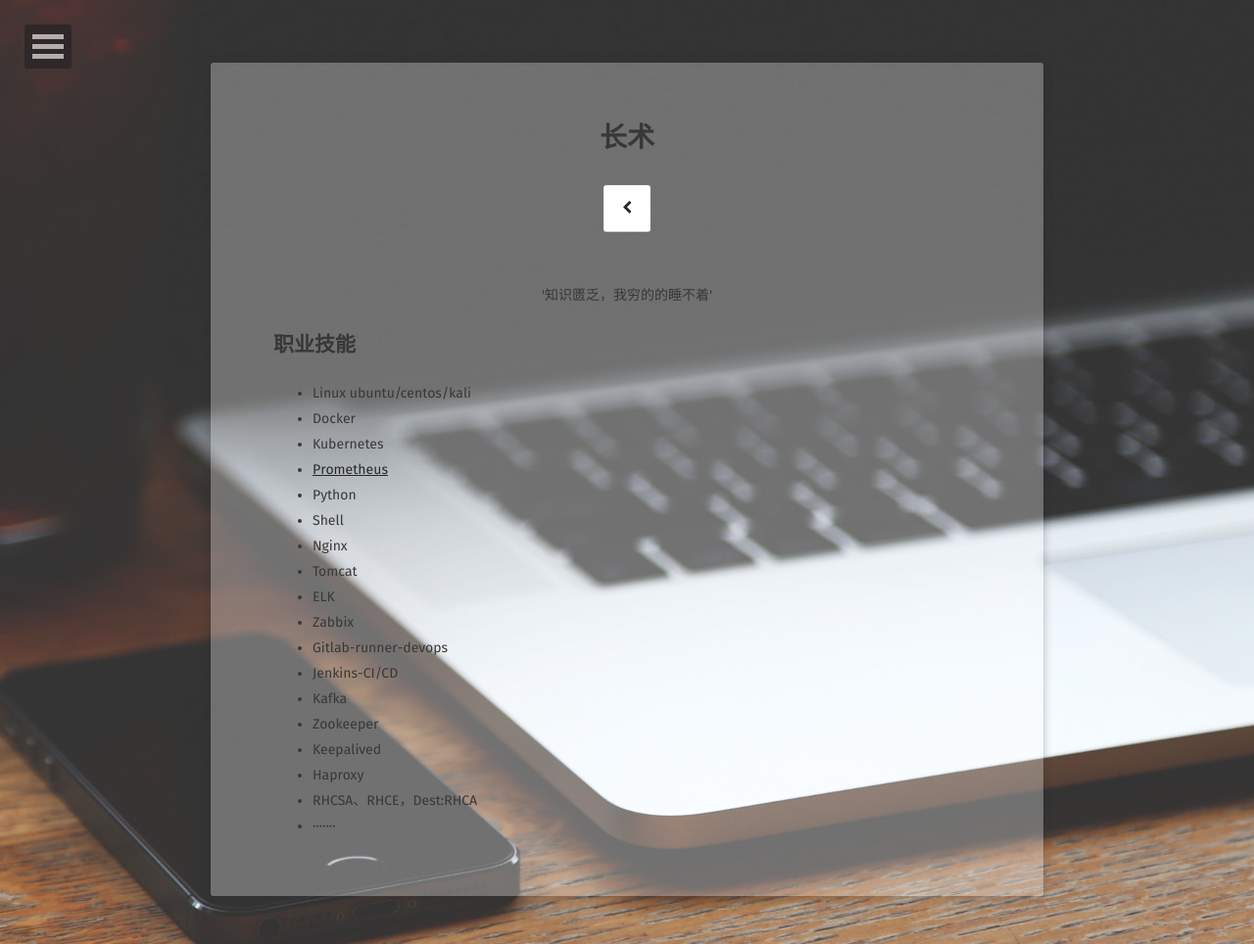
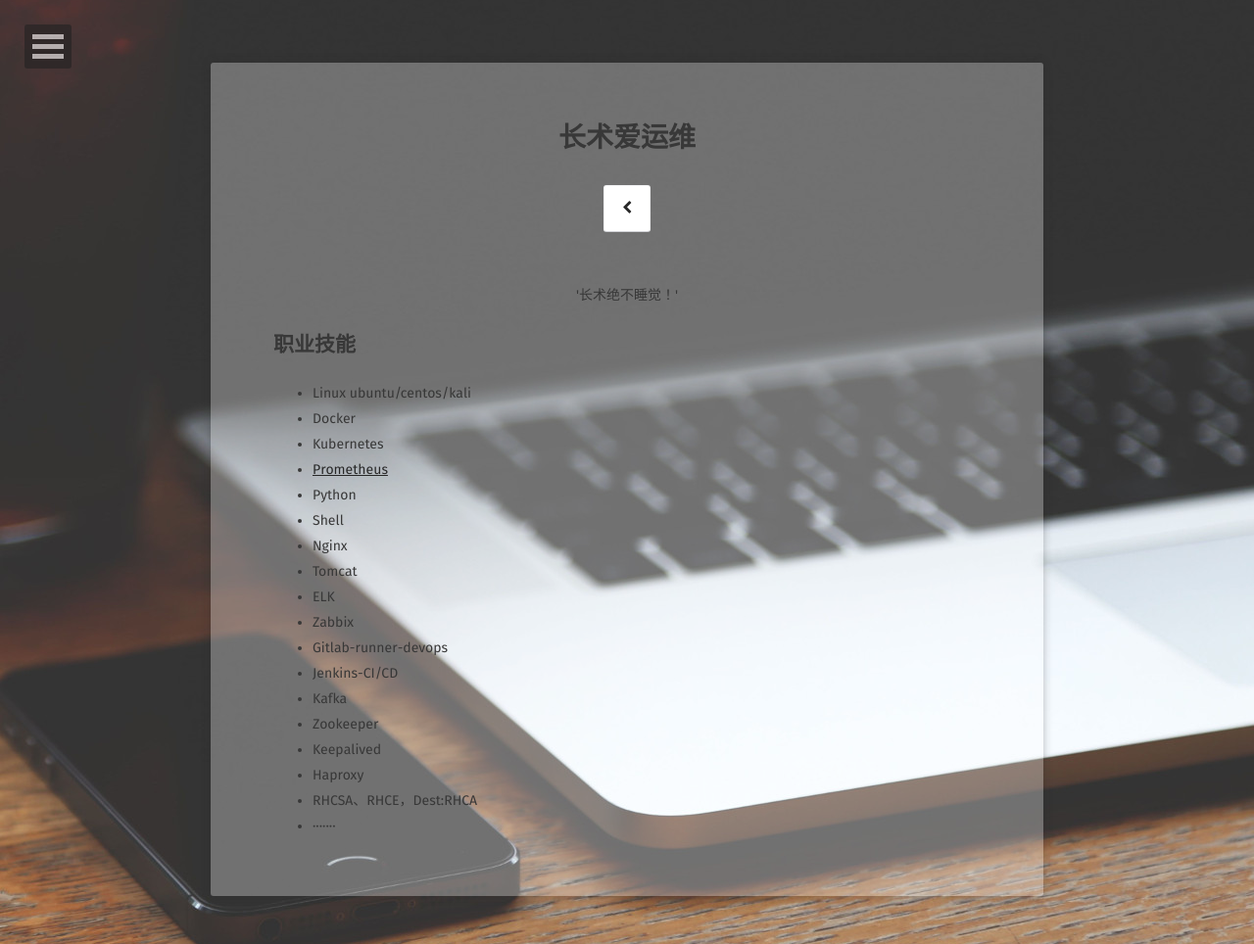
Before and after one commit to A17513081909/csz.github.io, a Jekyll site: the page built from about/index.md, in a window 1280 px wide. Shown: the whole page at 98% size. Built offline with Jekyll 4.4.1, drawn with Linux system fonts in a browser that asks for light colours; some web fonts are replaced.

Commit message:
Update index.md

```diff
--- a/about/index.md
+++ b/about/index.md
@@ -1,12 +1,12 @@
 ---
 layout: page
-title: 长术
-tags: [me]
+title: 长术爱运维
+tags: [devops]
 date: 2022-06-21
 comments: false
 ---
 
-<center>'知识匮乏，我穷的的睡不着'</center>
+<center>'长术绝不睡觉！'</center>
 
 ## 职业技能
 * Linux ubuntu/centos/kali
```
